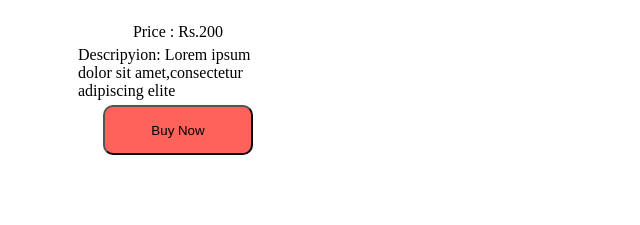
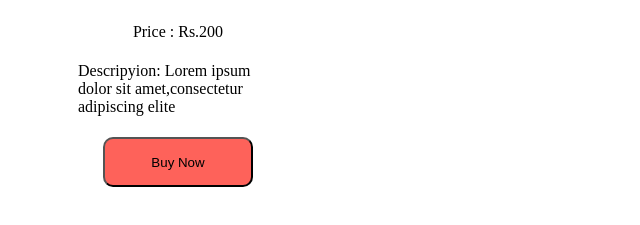
Before and after one commit to acciojob/pricing-card-ajaythoram, a website: page main.html in a window 1280 px wide. Shown: the part 307-532 px from the top of the page, without its empty margins (0-640 px from the left). Drawn offline with Linux system fonts and the light colour scheme.

Commit message:
created a submission

```diff
--- a/main.html
+++ b/main.html
@@ -13,7 +13,7 @@
 	   <div class = "card">
 		   <h1>Pricing Card</h1>
 		<span>Price : Rs.200</span>
-		<span> Descripyion: Lorem ipsum dolor sit amet,consectetur adipiscing elite</span>
+		<p> Descripyion: Lorem ipsum dolor sit amet,consectetur adipiscing elite</p>
 	 <button>Buy Now</button>
 	   </div>
 	 </div>
--- a/styles.css
+++ b/styles.css
@@ -8,13 +8,13 @@
      width:250px;
 
 }
+
 img{
  width :250px;
 }
 .card{
 	padding-left: 20px;
 	gap : 5px;
-
 	display : flex;
 	flex-direction:column;
      width:200px;
```
